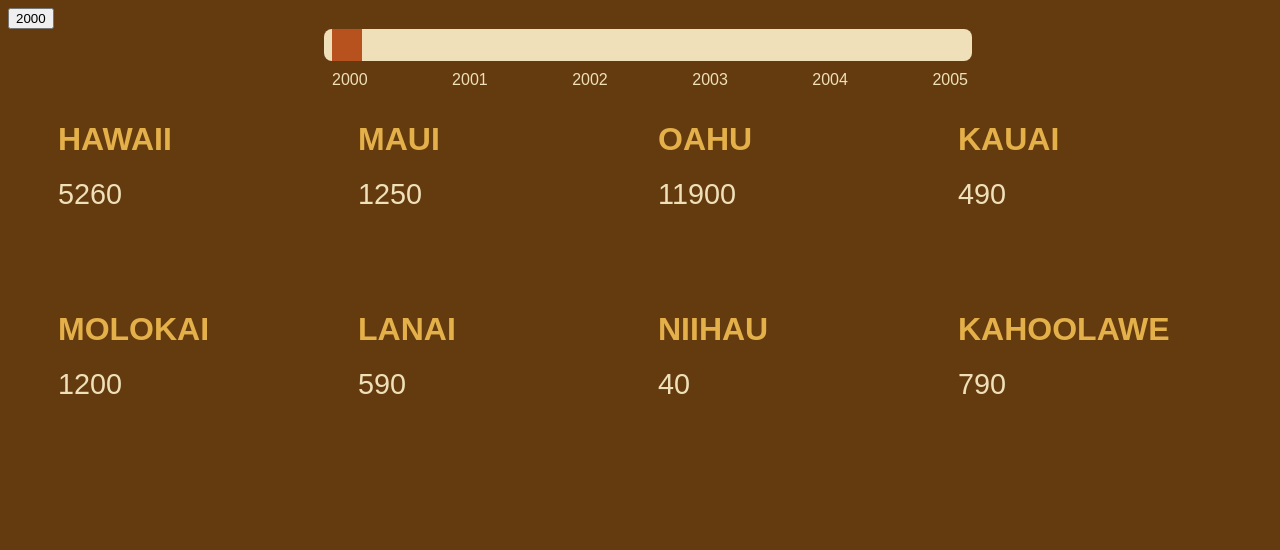
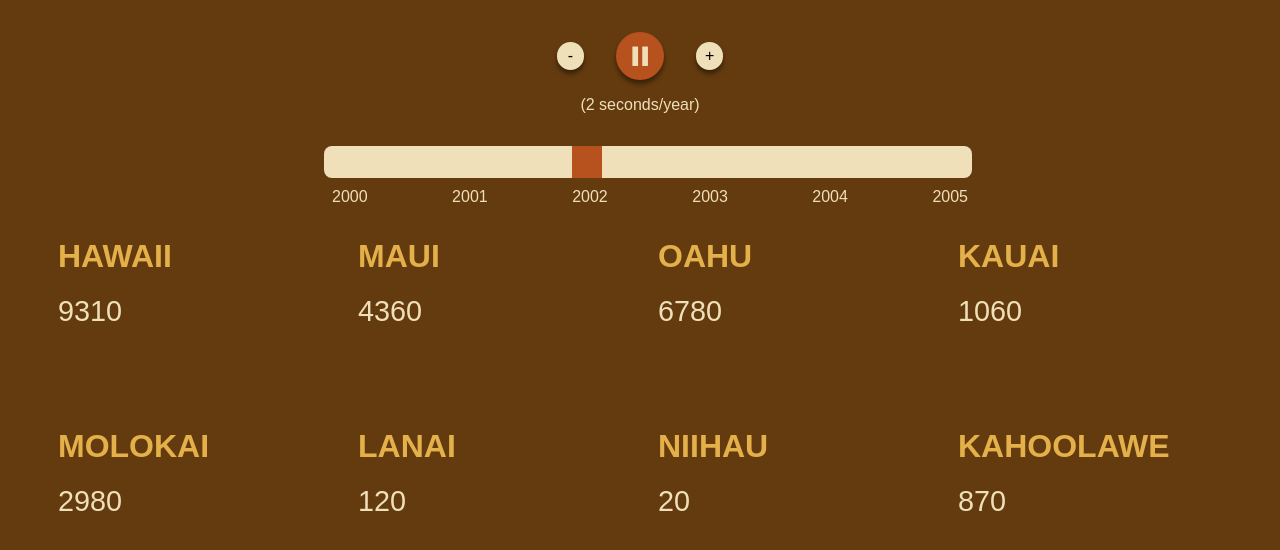
Before and after one commit to jschomay/populations, a website: page index.html in a window 1280 px wide. Drawn offline with Linux system fonts and the light colour scheme.

Commit message:
add animated playing

```diff
--- a/bundle.js
+++ b/bundle.js
@@ -83,6 +83,9 @@ var pigPopluations = _data2.default["PIG POPULATIONS"];
 var islands = ["HAWAII", "MAUI", "OAHU", "KAUAI", "MOLOKAI", "LANAI", "NIIHAU", "KAHOOLAWE"];
 var firstYear = 2000;
 var lastYear = 2005;
+var speedChangeAmount = 0.5;
+var minSpeed = 0.5;
+var maxSpeed = 5;
 
 var byYear = function byYear(year, data) {
   return data.filter(function (point) {
@@ -99,28 +102,45 @@ var getPopulation = function getPopulation(year, island) {
 };
 
 var state = {
-  year: firstYear
+  currentYear: firstYear,
+  playing: true,
+  speed: 2,
+  lastFrameTimeStamp: performance.now()
 
   // using hyperapp (https://hyperapp.js.org/), a 1kb version of redux + react (stateless components)
 };(0, _hyperapp.app)({
   state: state,
-  view: function view(state, actions) {
+  view: function view(_ref, actions) {
+    var currentYear = _ref.currentYear,
+        playing = _ref.playing,
+        speed = _ref.speed;
+
     var addIslandTile = function addIslandTile(name) {
-      return (0, _hyperapp.h)(IslandTile, { island: name, population: getPopulation(state.year, name) });
+      return (0, _hyperapp.h)(IslandTile, { island: name, population: getPopulation(currentYear, name) });
     };
 
     return (0, _hyperapp.h)(
       "div",
       null,
       (0, _hyperapp.h)(
-        "button",
-        { onclick: actions.up },
-        state.year
+        "div",
+        { "class": "play-controls-wrapper" },
+        (0, _hyperapp.h)(PlayControls, {
+          playing: playing,
+          speed: speed,
+          toggle: actions.togglePlay,
+          slower: function slower() {
+            return actions.changeSpeed(1);
+          },
+          faster: function faster() {
+            return actions.changeSpeed(-1);
+          }
+        })
       ),
       (0, _hyperapp.h)(
         "div",
         { "class": "timeline-wrapper" },
-        (0, _hyperapp.h)(Timeline, { minYear: firstYear, maxYear: lastYear, currentYear: state.year })
+        (0, _hyperapp.h)(Timeline, { minYear: firstYear, maxYear: lastYear, currentYear: currentYear })
       ),
       (0, _hyperapp.h)(
         "div",
@@ -130,17 +150,88 @@ var state = {
     );
   },
   actions: {
-    up: function up(_ref) {
-      var year = _ref.year;
-      return { year: year == lastYear ? firstYear : year + 1 };
+    tick: function tick(_ref2, actions, currentTimeStamp) {
+      var playing = _ref2.playing,
+          currentYear = _ref2.currentYear,
+          lastFrameTimeStamp = _ref2.lastFrameTimeStamp,
+          speed = _ref2.speed;
+
+      if (playing) requestAnimationFrame(actions.tick);
+
+      if (currentTimeStamp - lastFrameTimeStamp > 1000 * speed) {
+        return {
+          currentYear: currentYear == lastYear ? firstYear : currentYear + 1,
+          lastFrameTimeStamp: currentTimeStamp
+        };
+      } else {
+        return {};
+      }
+    },
+
+    togglePlay: function togglePlay(_ref3, actions) {
+      var playing = _ref3.playing;
+
+      if (!playing) requestAnimationFrame(actions.tick);
+      return { playing: !playing };
+    },
+
+    changeSpeed: function changeSpeed(_ref4, actions) {
+      var speed = _ref4.speed;
+      var direction = arguments.length > 2 && arguments[2] !== undefined ? arguments[2] : 1;
+
+      return { speed: Math.min(maxSpeed, Math.max(minSpeed, speed + speedChangeAmount * direction)) };
+    }
+  },
+  events: {
+    init: function init(state, actions) {
+      return actions.tick();
     }
   }
 });
 
-var Timeline = function Timeline(_ref2) {
-  var minYear = _ref2.minYear,
-      maxYear = _ref2.maxYear,
-      currentYear = _ref2.currentYear;
+// components
+
+var PlayControls = function PlayControls(_ref5) {
+  var playing = _ref5.playing,
+      speed = _ref5.speed,
+      slower = _ref5.slower,
+      toggle = _ref5.toggle,
+      faster = _ref5.faster;
+
+  var modifier = playing ? "play-controls__toggle--pause" : "play-controls__toggle--play";
+
+  return (0, _hyperapp.h)(
+    "div",
+    { "class": "play-controls" },
+    (0, _hyperapp.h)(
+      "div",
+      { "class": "play-controls__buttons" },
+      (0, _hyperapp.h)(
+        "div",
+        { onclick: slower, "class": "u-pushable play-controls__speed" },
+        "-"
+      ),
+      (0, _hyperapp.h)("div", { onclick: toggle, "class": "u-pushable play-controls__toggle " + modifier }),
+      (0, _hyperapp.h)(
+        "div",
+        { onclick: faster, "class": "u-pushable play-controls__speed" },
+        "+"
+      )
+    ),
+    (0, _hyperapp.h)(
+      "div",
+      { "class": "play-controls__yps" },
+      "(",
+      speed,
+      " seconds/year)"
+    )
+  );
+};
+
+var Timeline = function Timeline(_ref6) {
+  var minYear = _ref6.minYear,
+      maxYear = _ref6.maxYear,
+      currentYear = _ref6.currentYear;
 
   var range = function range(min, max) {
     return Array.apply(null, Array(max - min + 1)).map(function (_, i) {
@@ -171,9 +262,9 @@ var Timeline = function Timeline(_ref2) {
   );
 };
 
-var IslandTile = function IslandTile(_ref3) {
-  var island = _ref3.island,
-      population = _ref3.population;
+var IslandTile = function IslandTile(_ref7) {
+  var island = _ref7.island,
+      population = _ref7.population;
   return (0, _hyperapp.h)(
     "div",
     { "class": "island-tile" },
--- a/main.css
+++ b/main.css
@@ -15,9 +15,77 @@ body {
   flex-wrap: wrap;
 }
 
+.play-controls-wrapper {
+  width: 50%;
+  margin: 2em auto;
+  display: flex;
+  justify-content: center;
+}
+
 .timeline-wrapper {
   width: 50%;
   margin: auto;
+}
+
+/* PlayControls */
+.play-controls {
+  display: flex;
+  flex-direction: column;
+  justify-content: center;
+  align-items: center;
+}
+
+.play-controls__buttons {
+  display: flex;
+  justify-content: center;
+  align-items: center;
+  margin-bottom: 1em;
+}
+
+.play-controls__speed {
+  height: 0.5em;
+  width: 0.5em;
+  padding: 0.6em;
+  border-radius: 50%;
+  color: black;
+  background: #EFE0B9;
+  display: flex;
+  justify-content: center;
+  align-items: center;
+  cursor: pointer;
+}
+
+.play-controls__toggle {
+  margin: 0 2em;
+  height: 1em;
+  width: 1em;
+  padding: 1em;
+  border-radius: 50%;
+  color: #EFE0B9;
+  display: flex;
+  justify-content: center;
+  align-items: center;
+  cursor: pointer;
+}
+
+.play-controls__toggle--play {
+  background: #2A2C05;
+}
+
+.play-controls__toggle--play::before {
+  content: "\25B6";
+}
+
+.play-controls__toggle--pause {
+  background: #B7521E;
+}
+
+.play-controls__toggle--pause::before {
+  content: "\2590\A0\258C";
+}
+
+.play-controls__yps {
+  color: #EFE0B9;
 }
 
 /* Timeline */
@@ -39,6 +107,7 @@ body {
   height: 100%;
   background: #B7521E;
   margin-left: 0%;
+  transition: margin-left 500ms;
 }
 
 .timeline__legend {
@@ -70,3 +139,16 @@ body {
   color: #EFE0B9;
   font-size: 1.8em;
 }
+
+.u-pushable {
+  box-shadow: 0px 4px 5px 0px rgba(0,0,0,0.45);
+  user-select: none;
+}
+
+.u-pushable:hover {
+  box-shadow: 0px 3px 5px 0px rgba(0,0,0,0.45);
+}
+
+.u-pushable:active {
+  box-shadow: 0px 2px 5px 0px rgba(0,0,0,0.45);
+}
```
Also changed, not shown: index.js (+61 -6 lines).
